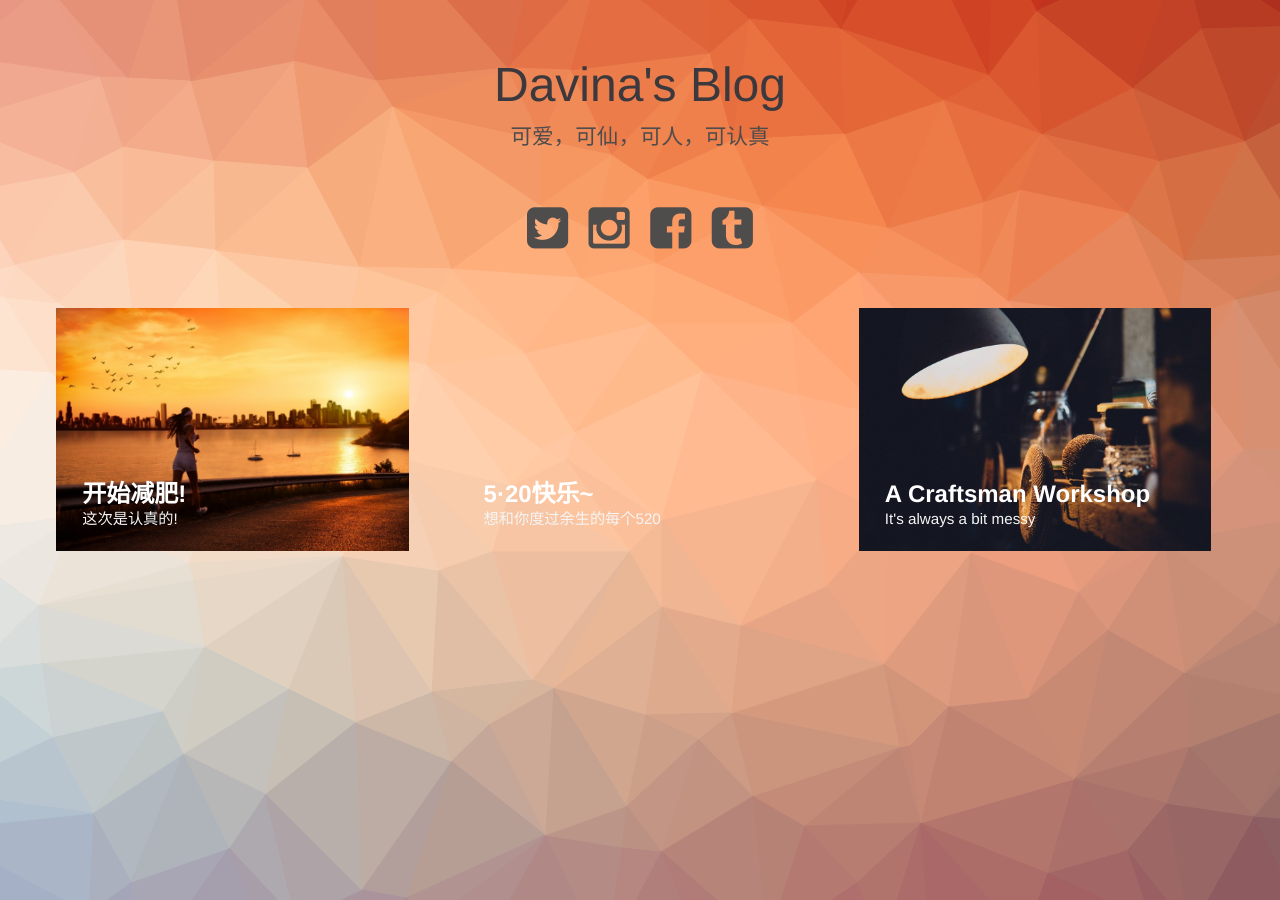
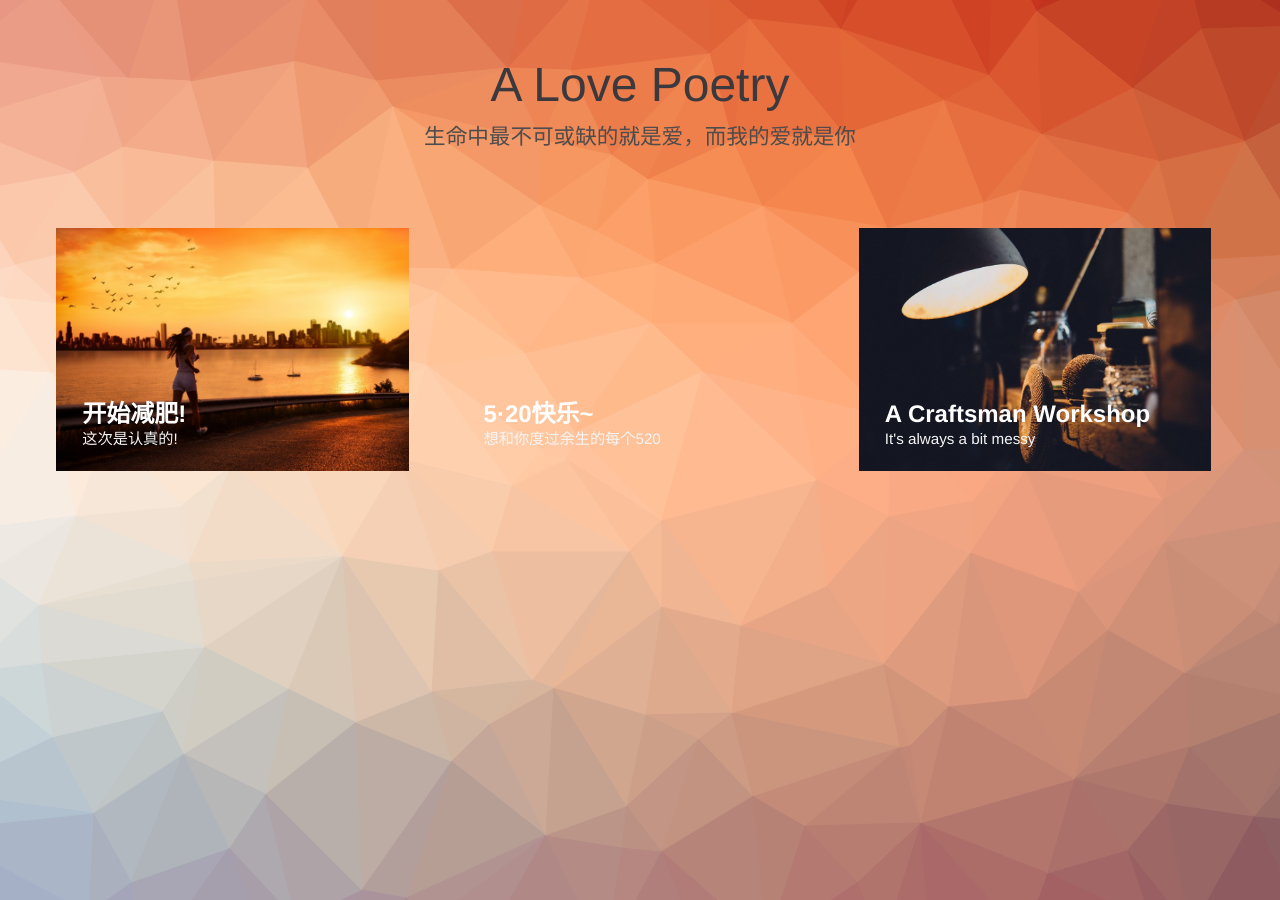
Before and after one commit to DavinaYue/DavinaYue.github.io, a Jekyll site: the page built from index.html, in a window 1280 px wide. Built offline with Jekyll 4.4.1, drawn with Linux system fonts in a browser that asks for light colours.

Commit message:
update website describe

```diff
--- a/index.html
+++ b/index.html
@@ -28,13 +28,13 @@ layout: compress
 <body class="body">
 <div class="container">
     <header class="header">
-        <h1>Davina's Blog<span>可爱，可仙，可人，可认真</span></h1>
-        <nav class="links">
-            <a href="#"><i class="fa fa-twitter-square fa-3x"></i></a>
-            <a href="#"><i class="fa fa-instagram fa-3x"></i></a>
-            <a href="#"><i class="fa fa-facebook-square fa-3x"></i></a>
-            <a href="#"><i class="fa fa-tumblr-square fa-3x"></i></a>
-        </nav>
+        <h1>A Love Poetry<span>生命中最不可或缺的就是爱，而我的爱就是你</span></h1>
+        <!-- <nav class="links"> -->
+            <!-- <a href="#"><i class="fa fa-twitter-square fa-3x"></i></a> -->
+            <!-- <a href="#"><i class="fa fa-instagram fa-3x"></i></a> -->
+            <!-- <a href="#"><i class="fa fa-facebook-square fa-3x"></i></a> -->
+            <!-- <a href="#"><i class="fa fa-tumblr-square fa-3x"></i></a> -->
+        <!-- </nav> -->
     </header>
     <div class="content">
         <!-- trianglify pattern container -->
```
